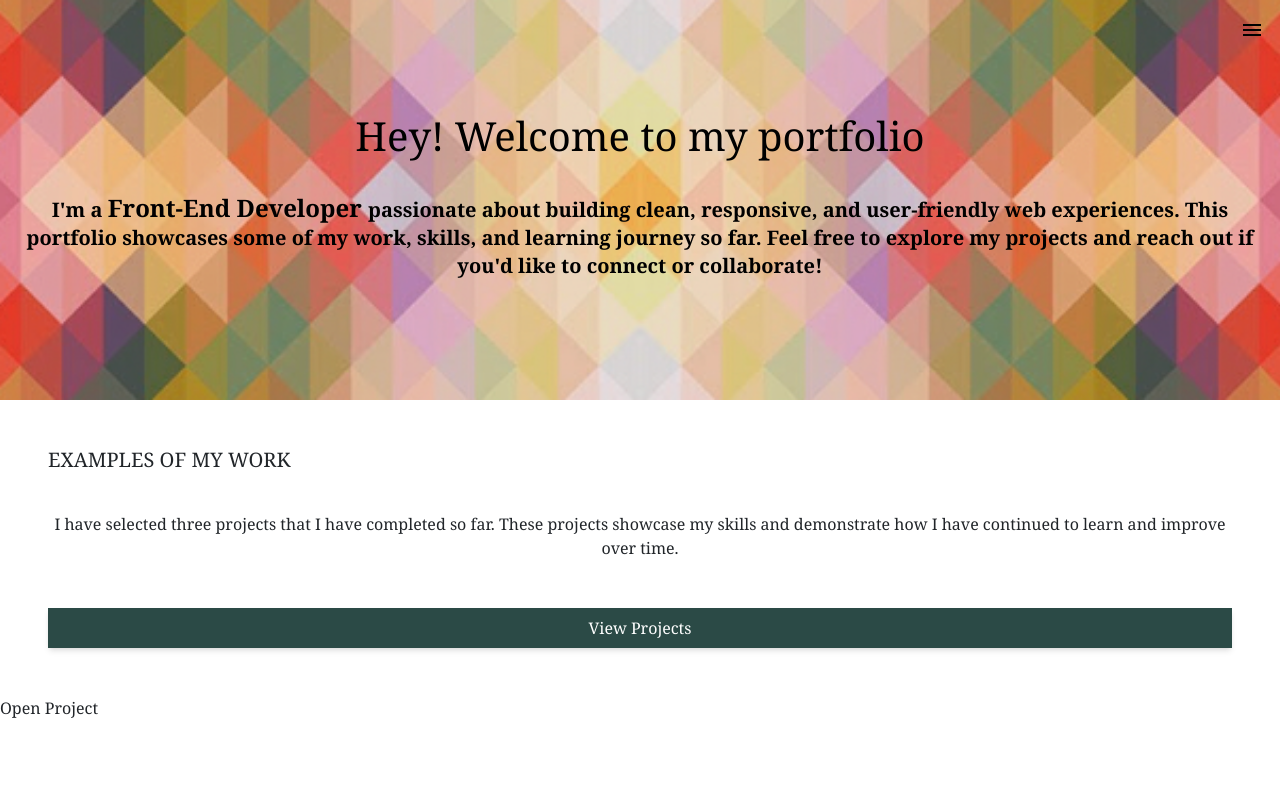
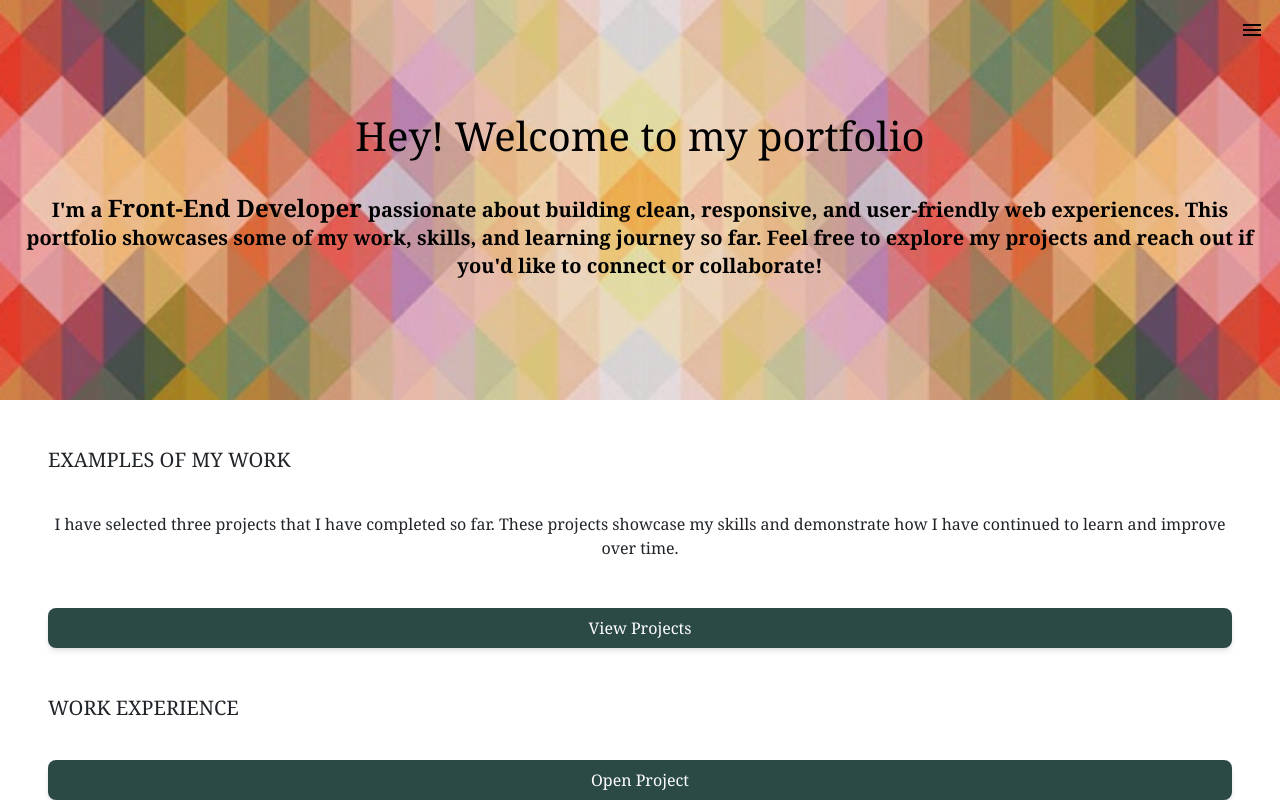
Before and after one commit to achiniishani1993/React-Lessons, a React (Vite) app: page /portfolio in a window 1280 px wide. Built offline with nearby package versions, Linux system fonts and the light colour scheme.

Commit message:
add Thailwind css to project window

```diff
--- a/src/components/popUp/PopupWindow.jsx
+++ b/src/components/popUp/PopupWindow.jsx
@@ -2,14 +2,14 @@
 export const PopupWindow = ({name, tech, overview, role, contribution, onClick
     }) => {
   return (
-    <div>
+    <div className = "shadow-xl/30 p-8 font-serif" >
         <h1>{name}</h1>
         <p>{role}</p>
-        <p>{overview}</p>
-        <p>{contribution}</p>
-        <p>{tech}</p>
+        <p><strong>Overview of the project: </strong>{overview}</p>
+        <p><strong>Contributions:</strong>  {contribution}</p>
+        <p> <strong>Used Technologies:</strong> {tech}</p>
 
-        <button onClick = {onClick}>Close Project</button>
+        <button onClick = {onClick} className="px-3 py-2 bg-[#2b4a46] text-white !rounded-lg shadow-md hover:opacity-90 transition">Close Project</button>
     </div>
   )
 }
--- a/src/pages/Portfolio.jsx
+++ b/src/pages/Portfolio.jsx
@@ -37,7 +37,7 @@ const Portfolio = () => {
 
         <button
           onClick={() => setShow(!show)}
-          className="wd-36 py-2 bg-[#2b4a46] text-white rounded-lg shadow-md hover:opacity-90 transition"
+          className="wd-36 py-2 bg-[#2b4a46] text-white !rounded-lg shadow-md hover:opacity-90 transition"
         >
           {show ? "Hide Projects" : "View Projects"}
         </button>
@@ -83,8 +83,9 @@ const Portfolio = () => {
         )}
       </div>
 
-      <div>
-        <button onClick={() => setIsOpen(true)} >Open Project</button>
+      <div className="m-5 flex flex-col gap-8">
+        <h2 className="!text-[20px] semi-bold">WORK EXPERIENCE</h2>
+        <button onClick={() => setIsOpen(true)} className="wd-36 py-2 bg-[#2b4a46] text-white !rounded-lg shadow-md hover:opacity-90 transition" >Open Project</button>
 
         {isOpen && (
           <PopupWindow name = {popupInfo.name} tech = {popupInfo.tech} overview = {popupInfo.overview} role = {popupInfo.role} contribution = {popupInfo.contribution} onClick = {closeProject}/>
```
